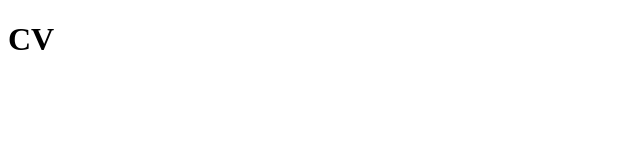
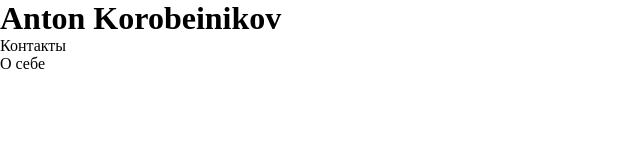
Before and after one commit to A-Korobeinikov/rsschool-cv, a plain HTML site: page index.html in a window 1280 px wide. Shown: the whole page, without its empty margins (0-640 px from the left). Drawn offline with Linux system fonts and the light colour scheme.

Commit message:
docs: create style file and change index file

```diff
--- a/index.html
+++ b/index.html
@@ -5,8 +5,11 @@
     <meta http-equiv="X-UA-Compatible" content="IE=edge">
     <meta name="viewport" content="width=device-width, initial-scale=1.0">
     <title>Document</title>
+    <link rel="stylesheet" href="style.css">
 </head>
 <body>
-    <h1>CV</h1>
+    <h1>Anton Korobeinikov</h1>
+    <p class="contacts">Контакты</p>
+    <p class="contacts">О себе</p>
 </body>
 </html>
--- /dev/null
+++ b/style.css
@@ -0,0 +1,3 @@
+* {
+    margin: 0;
+}
```
